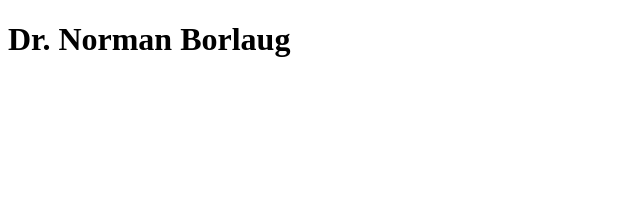
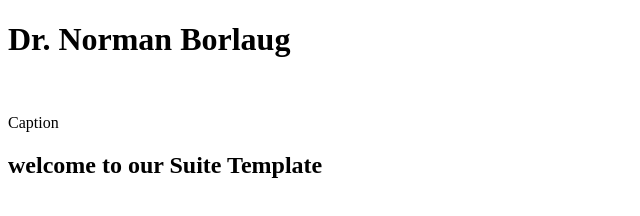
Before and after one commit to bajakade/bashir-beshoy-microverse, a plain HTML site: page index.html in a window 1280 px wide. Shown: the whole page, without its empty margins (0-640 px from the left). Drawn offline with Linux system fonts and the light colour scheme.

Commit message:
Tasks 6-9

```diff
--- a/index.html
+++ b/index.html
@@ -10,11 +10,21 @@
     <script src="https://cdn.freecodecamp.org/testable-projects-fcc/v1/bundle.js"></script>
     <div id="main">
         <h1 id="title">Dr. Norman Borlaug</h1>
-        <div id="img-div">
-            <img id="image">
-            <div id="img-caption"></div>
+
+        <div id="img-div" style="display: block; align-items: center; position: relative;" >
+            <img id="image" src="" alt="" style="max-width:100%; width: 100%; align-items: center;">
+			      <div class="centerelment">
+			          <p id="img-caption" class="font">Caption</p>
+		      	</div>
+
         </div>
     </div>
+
+    <div id="tribute-info">
+      <h2>welcome to our Suite Template</h2>
+    </div>
+       <a href="https://google" id="tribute-link" target="_blank"></a>
+   </div>
     <script  src="js/index.js"></script>
   </body>
 </html>
```
